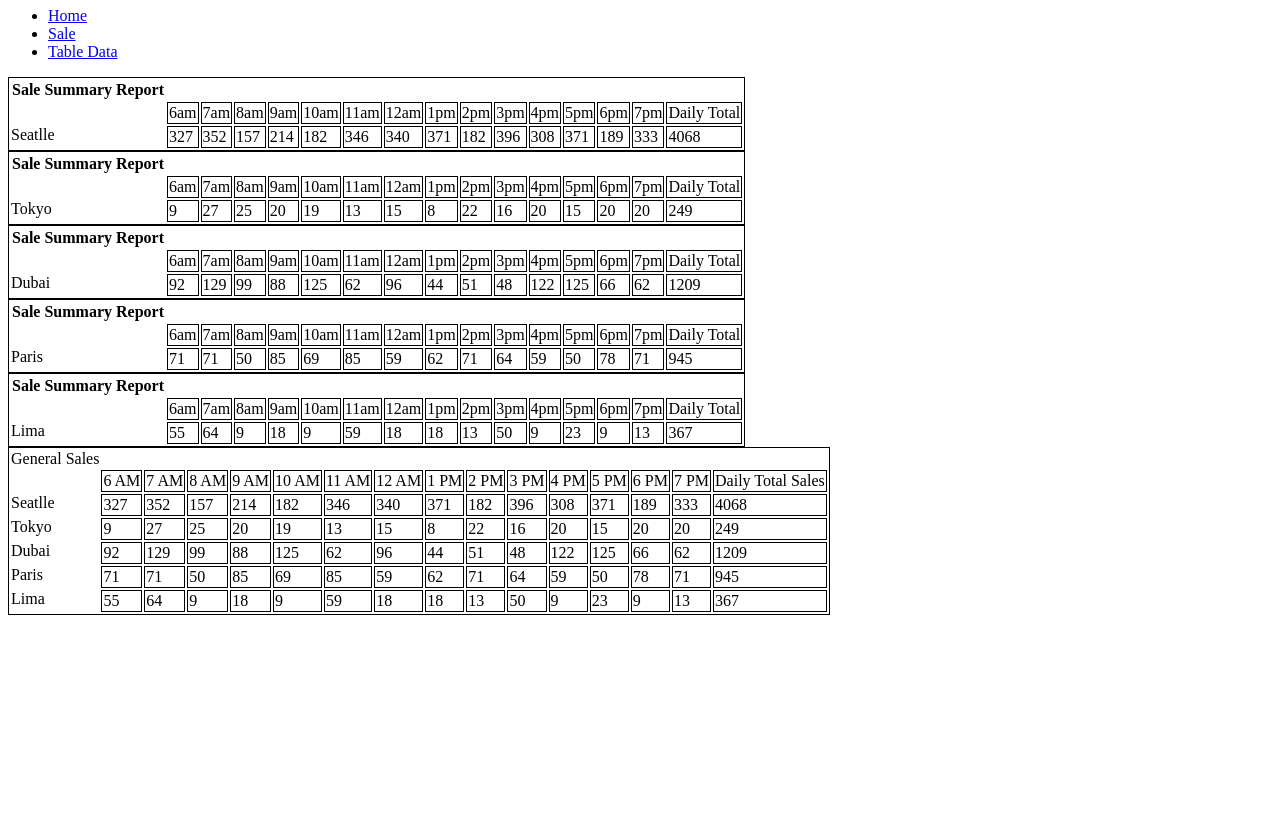
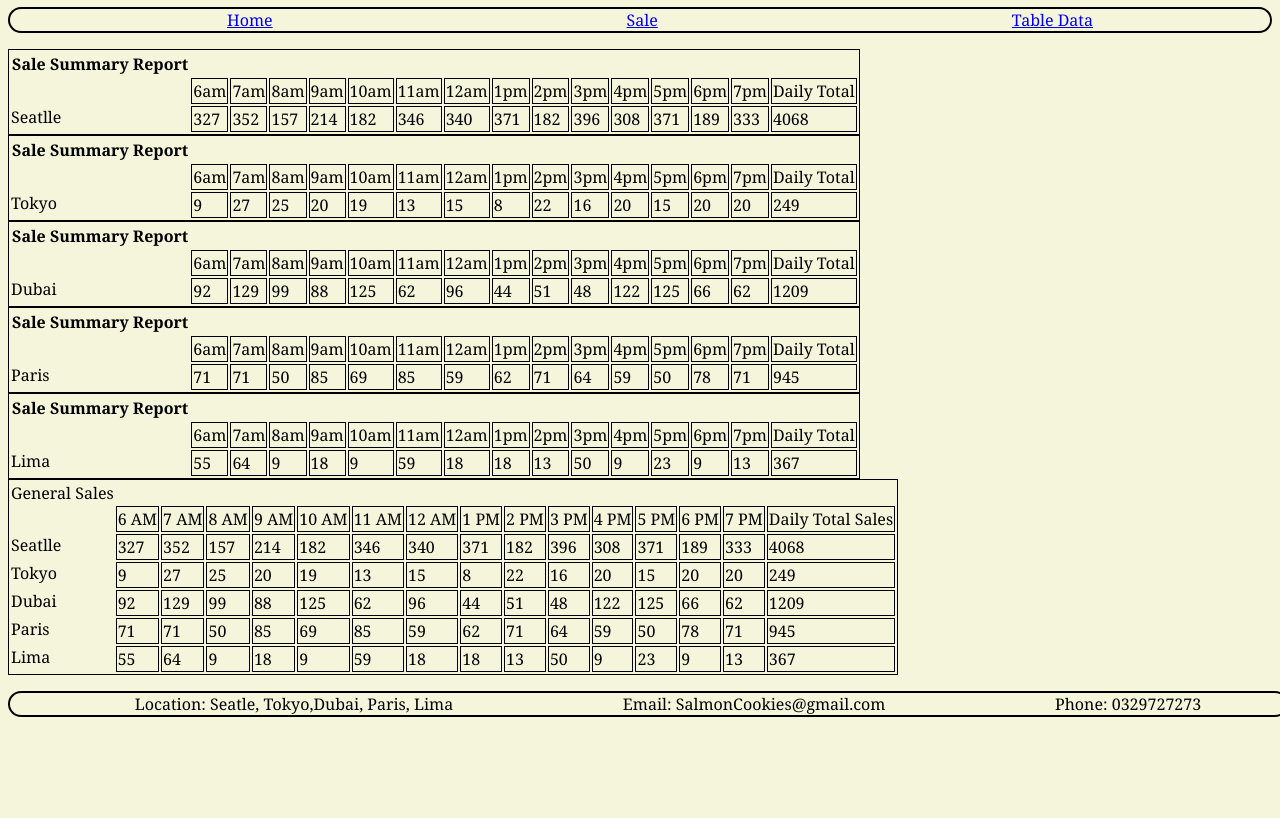
Before and after one commit to QSNgoFSDev/cookie-stand, a website: page Object-testing.html in a window 1280 px wide. Shown: the part 73-891 px from the top of the page. Before the commit the page ends 800 px from the top, so only its background shows below. Drawn offline with Linux system fonts and the light colour scheme.

Commit message:
update Sales and Table Data

```diff
--- a/Object-testing.css
+++ b/Object-testing.css
@@ -1,3 +1,48 @@
+h1,h2,h3,h4,h5,h6 {
+  font-family: sans-serif;
+  text-align: center;
+
+}
+
+body {
+  font-family: Georgia, 'Times New Roman', Times, serif;
+
+  /* Specified different font colors for all three font uses. */
+
+  /* A background color for the default page background (make sure font colors have good contrast and are readable on this background). */
+
+  background-color: beige;
+  height: 300vh;
+
+
+
+
+
+
+
+}
+
+ul {
+  list-style-type: none;
+  justify-items: space-between;
+
+ display: flex;
+ justify-content: space-around;
+     /* /* box-sizing: border-box; */
+ border-radius: 1rem;
+ border: 2px solid black;
+
+}
+
+
+
+
+li {
+  display: inline-block;
+
+}
+
+
 table {
   border: 1px solid black;
 
@@ -13,3 +58,9 @@ td {
   border: 1px solid black;
 
 }
+
+footer {
+  position: fixed;
+  width: 100%;
+
+}
--- a/Object-testing.html
+++ b/Object-testing.html
@@ -7,6 +7,8 @@
     <link rel="stylesheet" href="Object-testing.css">
 
 </head>
+
+<body>
     <header>
         <h1> Salmon Cookies</h1>
         <nav>
@@ -19,7 +21,21 @@
             </div>
         </nav>
     </header>
-<body>
+
     <script src="Object-testing.js"></script>
+
+    <footer>
+        <div class="footerContainer">
+            <ul>
+                <li>Location: Seatle, Tokyo,Dubai, Paris, Lima</li>
+                <li>Email: SalmonCookies@gmail.com</li>
+                <li>Phone: 0329727273</li>
+
+            </ul>
+        </div>
+
+
+    </footer>
 </body>
+
 </html>
--- a/sale.css
+++ b/sale.css
@@ -6,6 +6,23 @@ h2,ul,li {
 
 ul {
     list-style-type: none;
+
+}
+body {
+    font-family: Georgia, 'Times New Roman', Times, serif;
+
+    /* Specified different font colors for all three font uses. */
+
+    /* A background color for the default page background (make sure font colors have good contrast and are readable on this background). */
+
+    background-color: beige;
+    height: 300vh;
+
+
+
+
+
+
 
 }
 
@@ -22,3 +39,19 @@ ul .navBar {
     border: 2px solid black ;
 
 }
+
+ul {
+
+    display: flex;
+    justify-content: space-around;
+        /* /* box-sizing: border-box; */
+    border-radius: 1rem;
+    border: 2px solid black;
+}
+
+
+footer {
+    position: fixed;
+    width: 100%;
+
+}
```
Also changed, not shown: sale.html (+14 -0 lines). Lines whose indentation alone changed are shown as unchanged.
